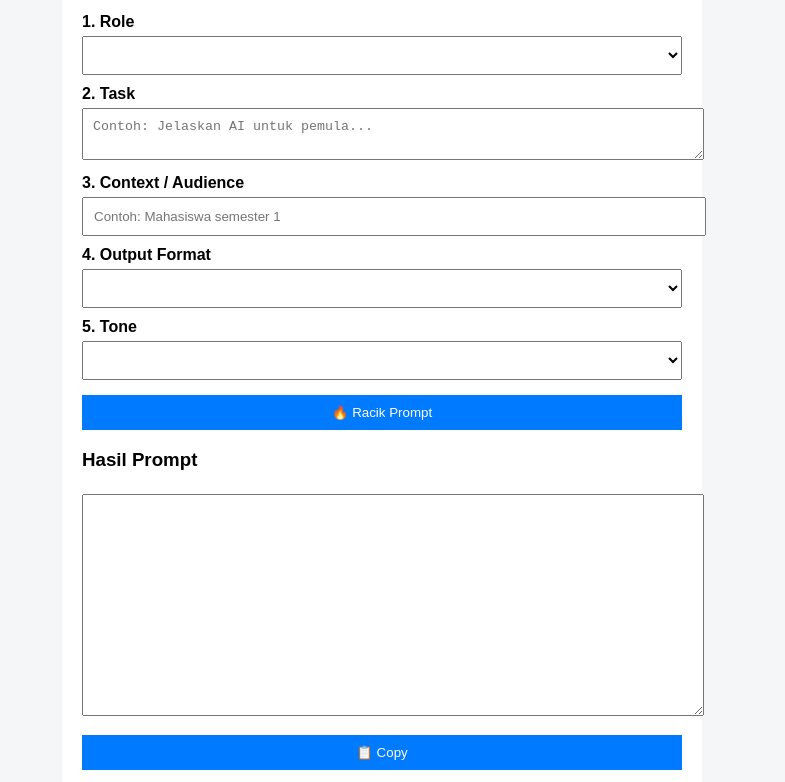
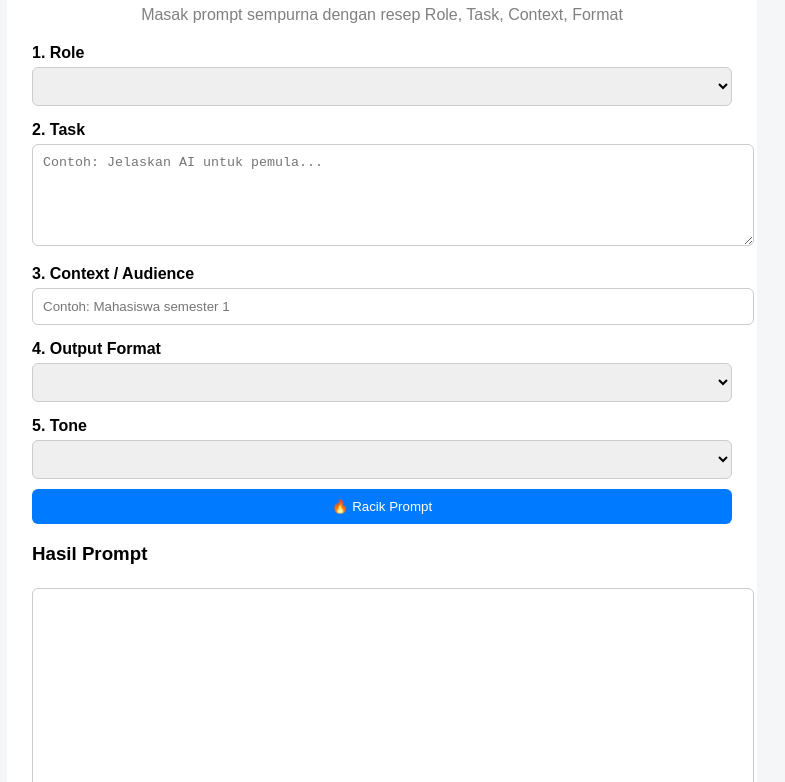
Before and after one commit to lightnet19/rizkispromptchef, a plain HTML site: page index.html in a window 1280 px wide. Shown: the part 130-912 px from the top of the page, without its empty margins (258-1043 px from the left). Drawn offline with Linux system fonts and the light colour scheme.

Commit message:
Update style.css

```diff
--- a/style.css
+++ b/style.css
@@ -1,22 +1,28 @@
 body {
-  font-family: Arial;
+  font-family: Arial, sans-serif;
   background: #f4f6f8;
 }
 
 .container {
-  max-width: 600px;
-  margin: auto;
+  max-width: 700px;
+  margin: 30px auto;
   background: white;
-  padding: 20px;
-  border-radius: 10px;
+  padding: 25px;
+  border-radius: 12px;
 }
 
 h1 {
   text-align: center;
 }
 
+.subtitle {
+  text-align: center;
+  color: gray;
+  margin-bottom: 20px;
+}
+
 label {
-  margin-top: 10px;
+  margin-top: 15px;
   display: block;
   font-weight: bold;
 }
@@ -25,18 +31,49 @@
   width: 100%;
   padding: 10px;
   margin-top: 5px;
+  border-radius: 6px;
+  border: 1px solid #ccc;
+}
+
+textarea {
+  min-height: 80px;
 }
 
 button {
-  margin-top: 15px;
+  margin-top: 10px;
   padding: 10px;
-  width: 100%;
+  border: none;
+  cursor: pointer;
+  border-radius: 6px;
+}
+
+button.primary {
   background: #007bff;
   color: white;
-  border: none;
-  cursor: pointer;
+  width: 100%;
+}
+
+.actions {
+  display: flex;
+  gap: 10px;
 }
 
 #output {
   height: 200px;
 }
+
+#history {
+  margin-top: 10px;
+}
+
+.history-item {
+  background: #f1f1f1;
+  padding: 10px;
+  margin-top: 5px;
+  cursor: pointer;
+  border-radius: 6px;
+}
+
+.history-item:hover {
+  background: #e0e0e0;
+}
```
